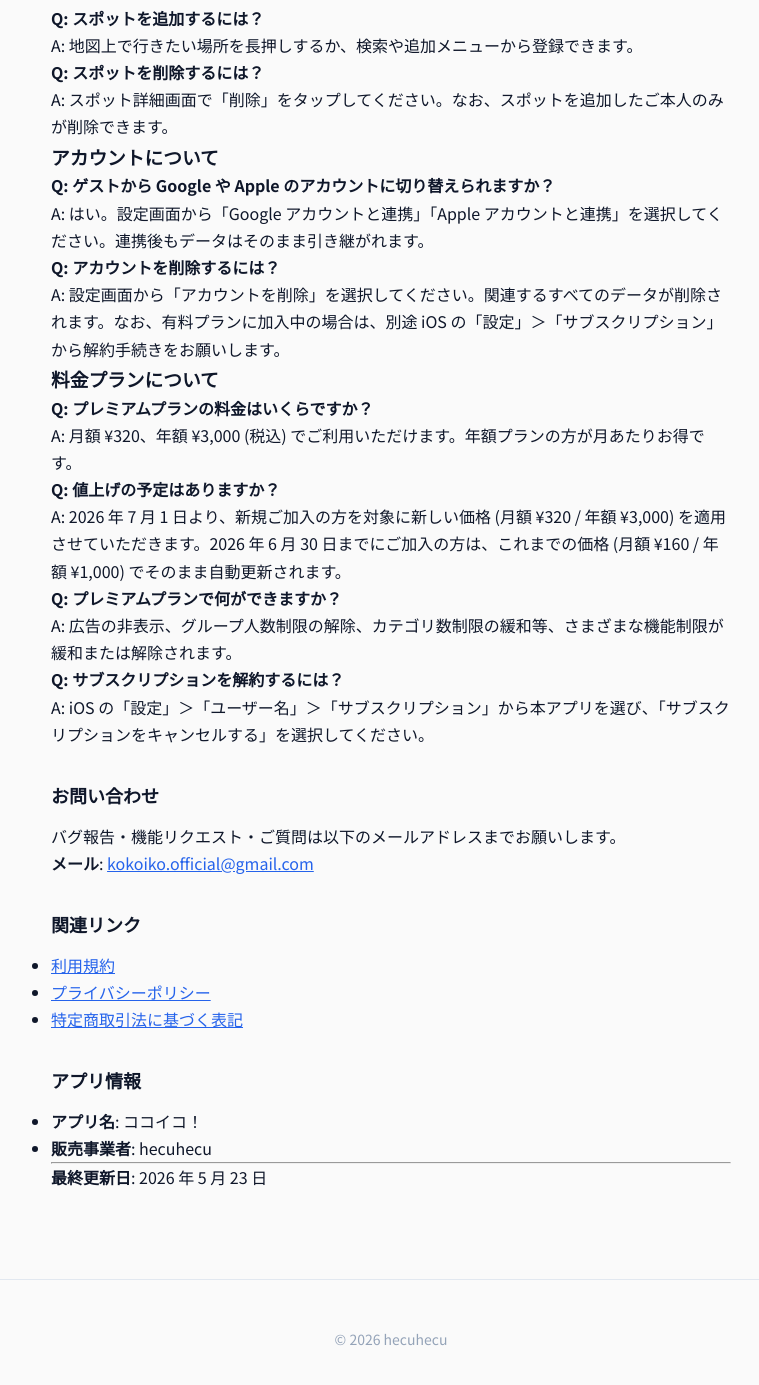
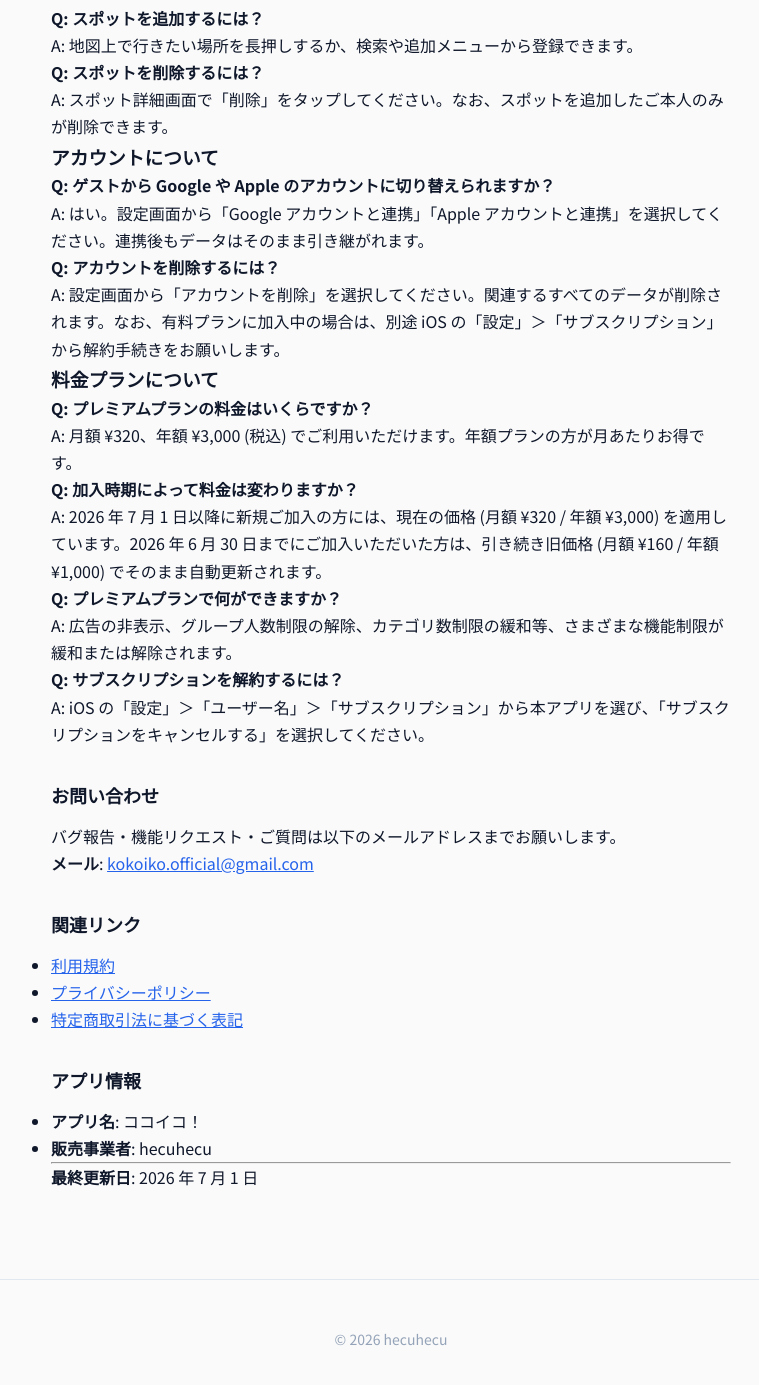
Before and after one commit to hecuhecu/hecuhecu.github.io, a Jekyll site: the page built from apps/kokoiko/support.md, in a window 1280 px wide and 1400 px high, scrolled down 629 px. Shown: the top 1385 px of the window, without its empty margins (249-1008 px from the left). Built offline with Jekyll 4.4.1, drawn with Linux system fonts in a browser that asks for light colours.

Commit message:
kokoiko support: 値上げQ&Aを実施後の現在形に更新
7/1 値上げ実施に合わせ「値上げの予定はありますか?」を
「加入時期によって料金は変わりますか?」に変更し、新価格を現在形に。
旧価格保証(6/30以前の加入者)の記載は維持。最終更新日を7/1に。

Co-Authored-By: Claude Opus 4.8 (1M context) <noreply@anthropic.com>

```diff
--- a/apps/kokoiko/support.md
+++ b/apps/kokoiko/support.md
@@ -37,7 +37,7 @@ published_app: true
 
 **Q: プレミアムプランの料金はいくらですか？**<br>A: 月額 ¥320、年額 ¥3,000 (税込) でご利用いただけます。年額プランの方が月あたりお得です。
 
-**Q: 値上げの予定はありますか？**<br>A: 2026 年 7 月 1 日より、新規ご加入の方を対象に新しい価格 (月額 ¥320 / 年額 ¥3,000) を適用させていただきます。2026 年 6 月 30 日までにご加入の方は、これまでの価格 (月額 ¥160 / 年額 ¥1,000) でそのまま自動更新されます。
+**Q: 加入時期によって料金は変わりますか？**<br>A: 2026 年 7 月 1 日以降に新規ご加入の方には、現在の価格 (月額 ¥320 / 年額 ¥3,000) を適用しています。2026 年 6 月 30 日までにご加入いただいた方は、引き続き旧価格 (月額 ¥160 / 年額 ¥1,000) でそのまま自動更新されます。
 
 **Q: プレミアムプランで何ができますか？**<br>A: 広告の非表示、グループ人数制限の解除、カテゴリ数制限の緩和等、さまざまな機能制限が緩和または解除されます。
 
@@ -62,4 +62,4 @@ published_app: true
 
 ---
 
-**最終更新日**: 2026 年 5 月 23 日
+**最終更新日**: 2026 年 7 月 1 日
```
